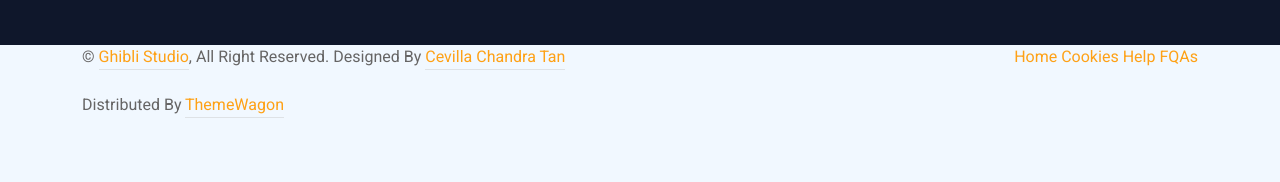
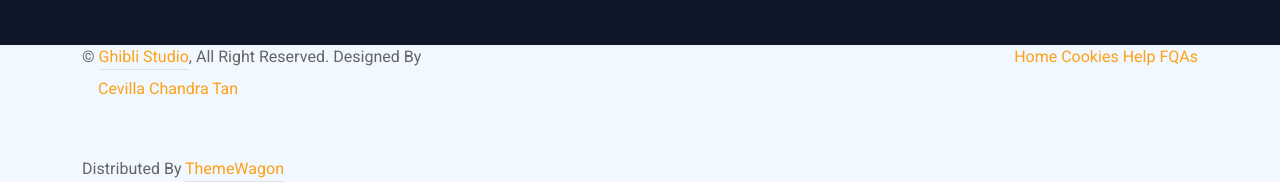
Before and after one commit to Cevilla-CT/Ghibwa-Studio, a plain HTML site: page index.html in a window 1280 px wide. Shown: the part 4800-4982 px from the top of the page. Before the commit the page ends 4918 px from the top, so only its background shows below. Drawn offline with nearby package versions, Linux system fonts and the light colour scheme.

Commit message:
Update index.html

```diff
--- a/index.html
+++ b/index.html
@@ -709,7 +709,7 @@
                             &copy; <a class="border-bottom" href="#">Ghibli Studio</a>, All Right Reserved.
 
 							<!--/*** This template is free as long as you keep the footer author’s credit link/attribution link/backlink. If you'd like to use the template without the footer author’s credit link/attribution link/backlink, you can purchase the Credit Removal License from "https://htmlcodex.com/credit-removal". Thank you for your support. ***/-->
-							Designed By <a class="border-bottom" href="portfolio.com" class="nav-item nav-link">Cevilla Chandra Tan</a><br><br>
+							Designed By <a href="portfolio.com" class="nav-item nav-link">Cevilla Chandra Tan</a><br><br>
                             Distributed By <a class="border-bottom" href="https://themewagon.com" target="_blank">ThemeWagon</a>
                         </div>
                         <div class="col-md-6 text-center text-md-end">
```
